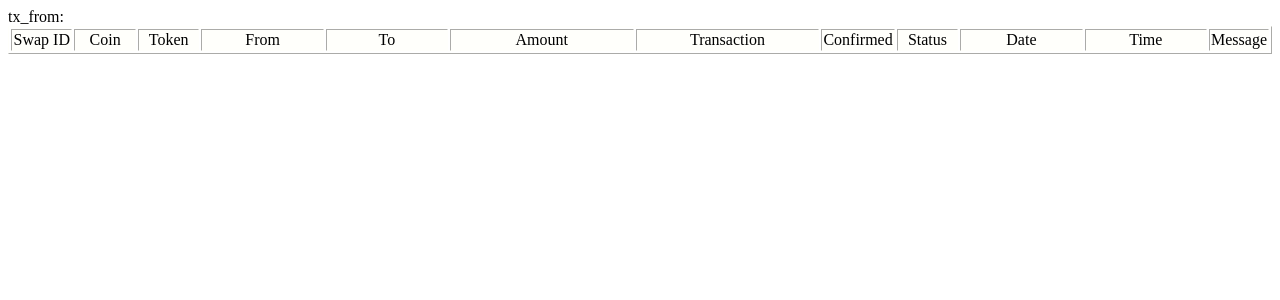
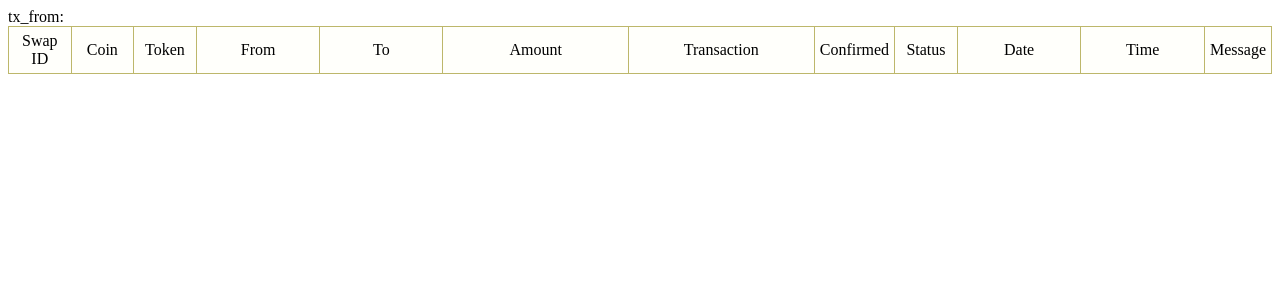
Before and after one commit to mvshub/mvs_SwapService, a Python web app: template services/templates/transaction.html in a window 1280 px wide. Shown: the top 300 px of the page. Run offline with Jinja, Linux system fonts and the light colour scheme; the template is opened without the code that fills it, so the values that code supplies are empty; some libraries are stand-ins or nearby versions.

Commit message:
update htmel

```diff
--- a/services/templates/transaction.html
+++ b/services/templates/transaction.html
@@ -3,40 +3,13 @@
 
     <head>
       <meta charset="UTF-8">
+      <link rel="stylesheet" type="text/css" href="{{ url_for('static', filename='style.css') }}">
       <title>tx_from:{{ tx_from }}</title>
-
-      <style>
-        table, tr, td, th {
-          padding: 4;
-          margin: 4;
-        }
-
-        table {
-          border-color: #fffffb;
-        }
-
-        table tr {
-          border-color: #fffffb;
-        }
-
-        table th, table td{
-          border-color: #fffffb;
-        }
-
-        table tr:nth-child(odd){
-          background: #fffffb;
-        }
-        table tr:nth-child(even){
-          background: #f6f5ec;
-        }
-
-      </style>
-
     </head>
 
    <body>
       <a>tx_from:{{ tx_from }}</a>
-      <table border = 1>
+      <table border>
         <td align="center" width="5%"> Swap ID </td>
         <td align="center" width="5%"> Coin</td>
         <td align="center" width="5%"> Token </td>
```
